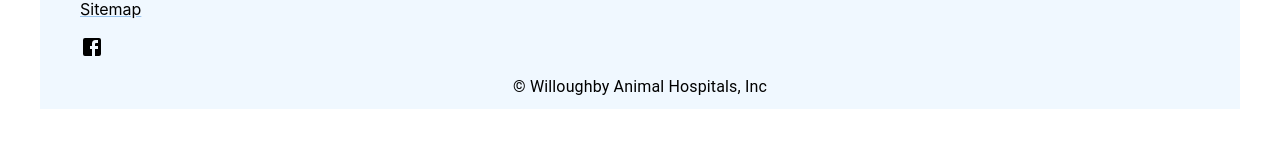
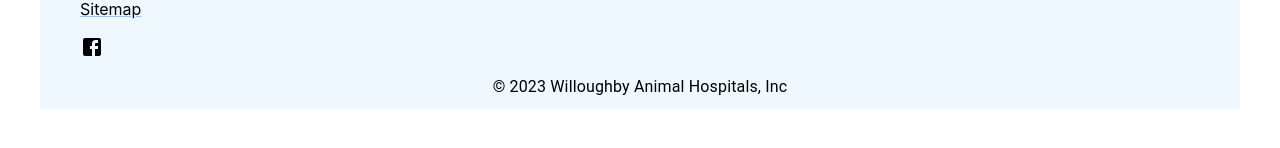
Before and after one commit to hwilloug/tcah, a React (Create React App) app in the folder frontend/: page /sitemap in a window 1280 px wide. Shown: the part 414-562 px from the top of the page. Built offline with nearby package versions, Linux system fonts and the light colour scheme.

Commit message:
Connect backend to cloudfront

```diff
--- a/frontend/src/components/Footer.js
+++ b/frontend/src/components/Footer.js
@@ -25,7 +25,7 @@ function Footer() {
         <ListItem><Link href='/sitemap' sx={{color: 'black'}}>Sitemap</Link></ListItem>
         <ListItem><FacebookIcon /></ListItem>
         </List>
-      <Typography align='center'>© Willoughby Animal Hospitals, Inc</Typography>
+      <Typography align='center'>© {new Date().getFullYear()} Willoughby Animal Hospitals, Inc</Typography>
     </Container>
   )
 }
--- a/frontend/src/components/LandingPage.js
+++ b/frontend/src/components/LandingPage.js
@@ -1,6 +1,5 @@
 import { useEffect, useState } from 'react'
 import axios from 'axios'
-import Typography from '@mui/material/Typography'
 import Container from '@mui/material/Container'
 import Box from '@mui/material/Box'
 import Button from '@mui/material/Button'
```
Also changed, not shown: 2 other files (tests, documents, lock files or other folders).
